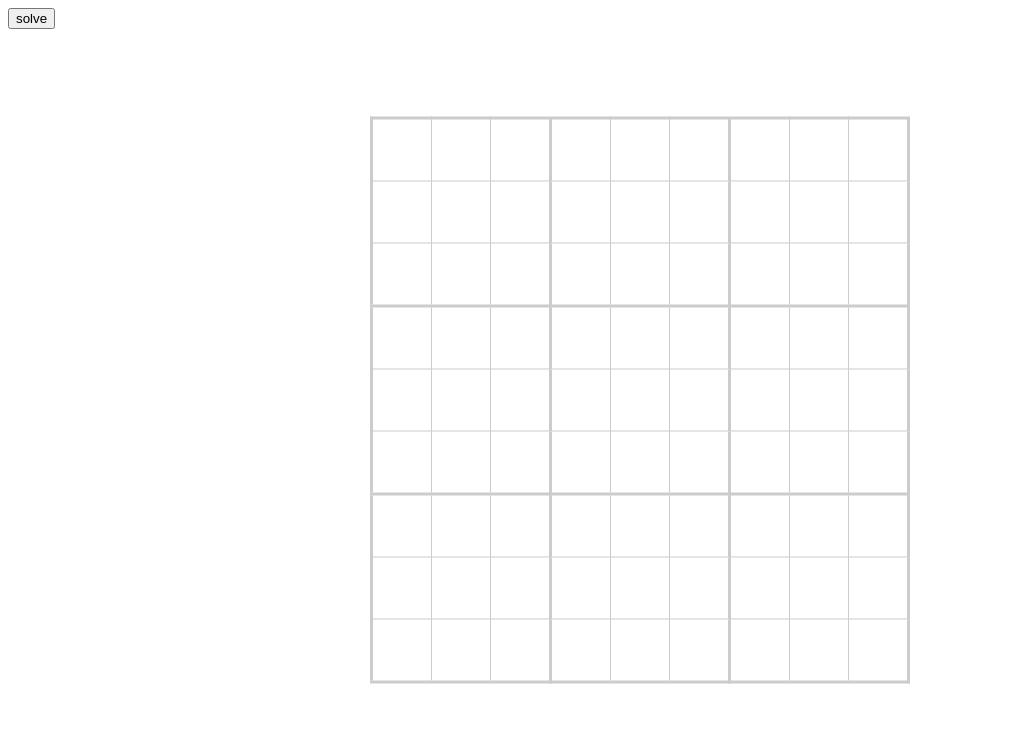
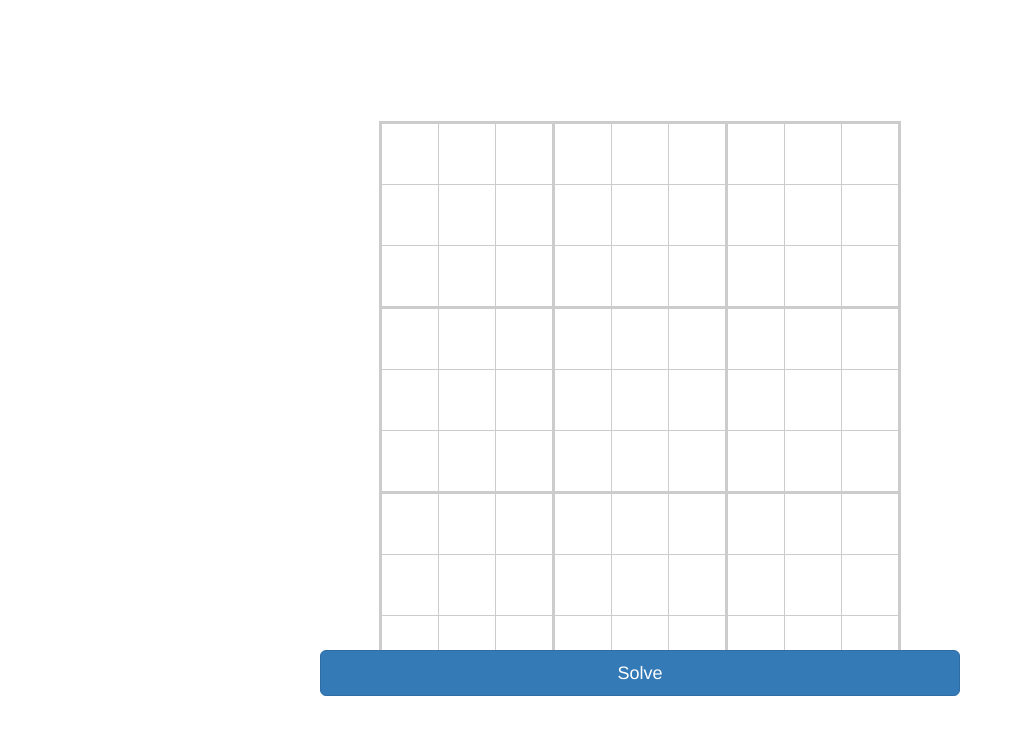
Before and after one commit to pengmai/sudokusolver, a React (Create React App) app: page / in a window 1280 px wide. Shown: the top 734 px of the page, without its empty margins (0-1015 px from the left). Built offline with nearby package versions, Linux system fonts and the light colour scheme.

Commit message:
Styled solve button, fixed bug that would allow modification of board while fetch call was being made

```diff
--- a/public/index.html
+++ b/public/index.html
@@ -10,6 +10,7 @@
     -->
     <link rel="manifest" href="%PUBLIC_URL%/manifest.json">
     <link rel="shortcut icon" href="%PUBLIC_URL%/favicon.ico">
+    <link rel="stylesheet" href="https://maxcdn.bootstrapcdn.com/bootstrap/latest/css/bootstrap.min.css">
     <!--
       Notice the use of %PUBLIC_URL% in the tags above.
       It will be replaced with the URL of the `public` folder during the build.
--- a/src/index.js
+++ b/src/index.js
@@ -1,5 +1,6 @@
 import React from 'react';
 import ReactDOM from 'react-dom';
+import { Button } from 'react-bootstrap';
 import Client from './client.js';
 import Sudoku from './sudoku.js';
 import './index.css';
@@ -11,6 +12,7 @@ function Square(props) {
     <button
         className="square"
         onClick={props.onClick}
+        disabled={props.disabled}
         style={{color: props.valid ? "" : "red"}}>
       {props.value === 0 ? "" : props.value}
     </button>
@@ -27,8 +29,10 @@ class Board extends React.Component {
       board: rows,
       valid: valid,
       solved: false,
-      error: ""
-    }
+      error: "",
+      loading: false,
+      buttonMessage: "Solve"
+    };
   }
 
   getBoardSetTo(i) {
@@ -65,6 +69,7 @@ class Board extends React.Component {
         value={this.state.board[row][col]}
         onClick={() => this.handleClick(i)}
         valid={this.state.valid[row][col]}
+        disabled={this.state.loading}
       />
     );
   }
@@ -75,9 +80,11 @@ class Board extends React.Component {
       var board = this.getBoardSetTo(0);
       this.setState({
         board: board,
-        solved: false
+        solved: false,
+        buttonMessage: "Solve"
       });
     } else {
+      this.setState({loading: true, buttonMessage: "Solving..."});
       Client.solve(this.state.board)
         .then(response => {
           console.log(response);
@@ -89,7 +96,9 @@ class Board extends React.Component {
             this.setState({
               board: response.solution,
               solved: true,
-              error: ""
+              error: "",
+              loading: false,
+              buttonMessage: "Reset"
             });
           }
         });
@@ -203,9 +212,15 @@ class Board extends React.Component {
           </tbody>
         </table>
 
-        <button className="solveButton" onClick={() => this.handleButton()}>
-          {this.state.solved ? "reset" : "solve"}
-        </button>
+        <div className="text-center">
+          <Button
+            bsStyle="primary"
+            bsSize="large"
+            disabled={this.state.loading}
+            onClick={() => (this.state.loading ? null : this.handleButton())}>
+            {this.state.buttonMessage}
+          </Button>
+        </div>
         <p id="errorMessage">{this.state.error}</p>
       </div>
     )
--- a/src/sudokuboard.css
+++ b/src/sudokuboard.css
@@ -21,11 +21,20 @@
   width: 36px;
 }
 
+.btn {
+  position: relative;
+  top: 550px;
+  width: 50%;
+}
+
 @media only screen and (min-width: 600px) {
   .square {
     height: 56px;
     line-height: 56px;
     width: 56px;
+  }
+  .btn {
+    top: 650px;
   }
 }
 
```
